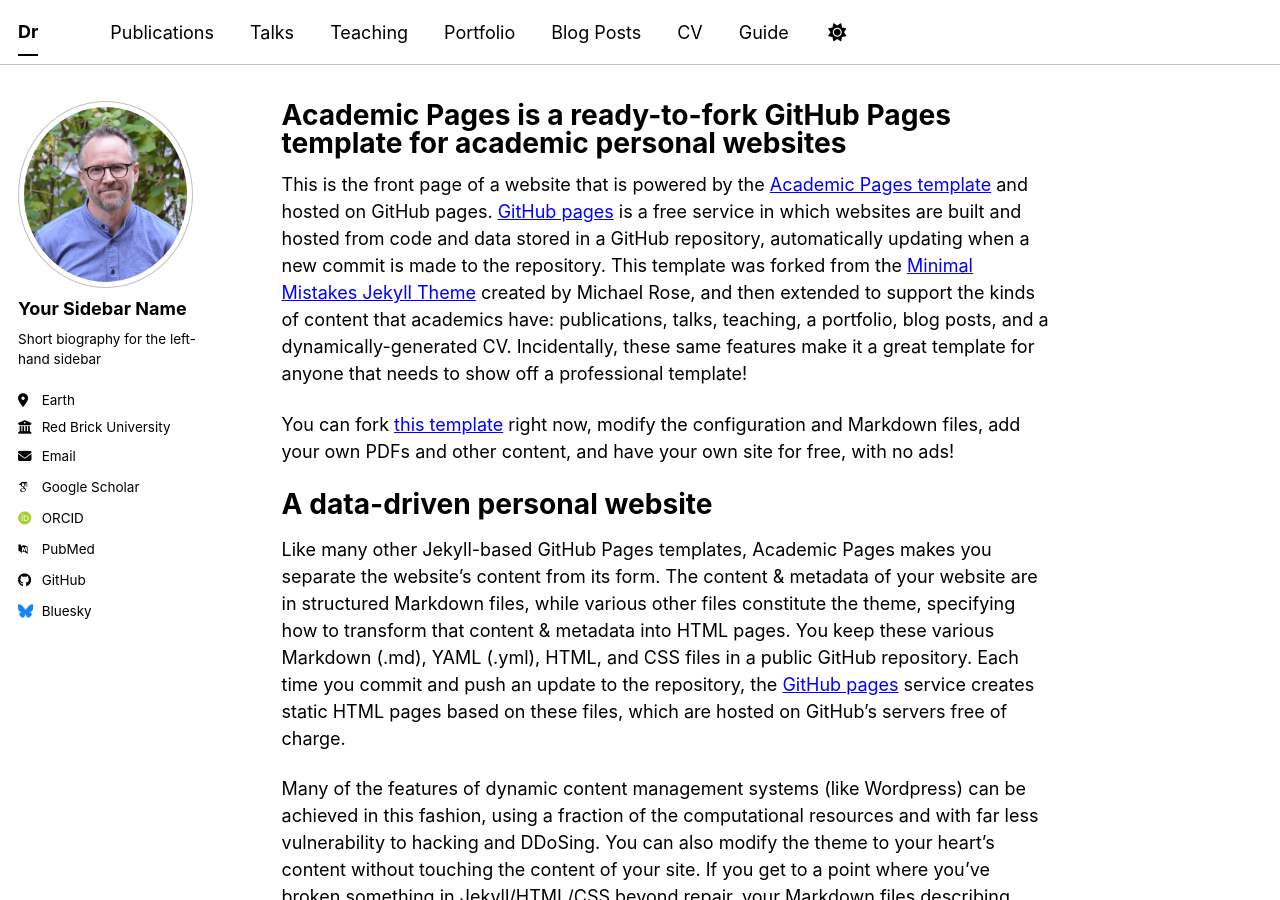
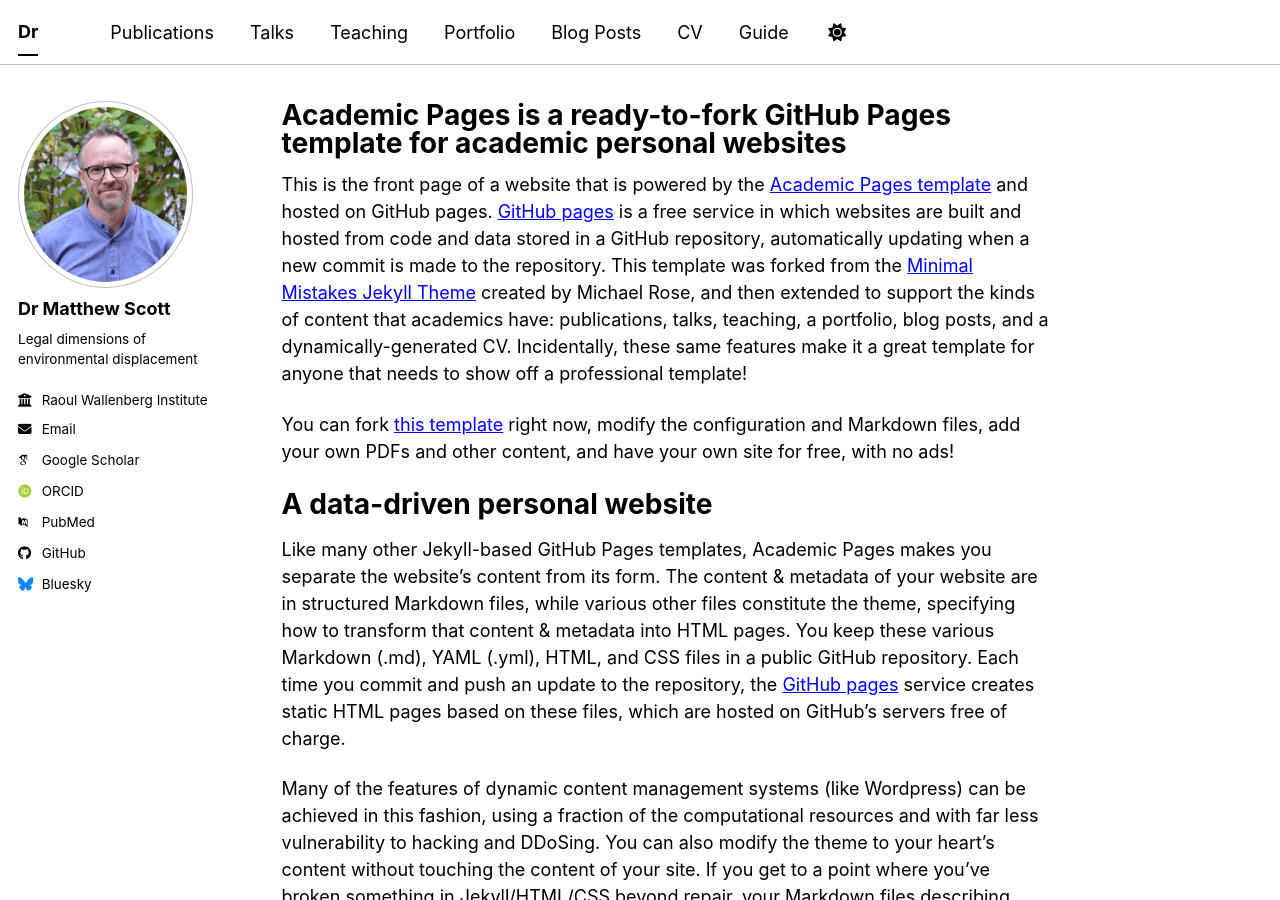
Before and after one commit to MatthewScott111/MatthewScott111.github.io, a Jekyll site: the page built from _pages/about.md, in a window 1280 px wide and 900 px high. Built offline with Jekyll 4.4.1, drawn with Linux system fonts in a browser that asks for light colours; some web fonts are replaced; a script bundle is joined from its source files by our own code; library files that are not in the unit come from our copies.

Commit message:
Update _config.yml

```diff
--- a/_config.yml
+++ b/_config.yml
@@ -24,13 +24,12 @@
 author:
   # Biographic information
   avatar           : "profile.png"
-  name             : "Your Sidebar Name"
+  name             : "Dr Matthew Scott"
   pronouns         : # example: "she/her"
-  bio              : "Short biography for the left-hand sidebar"
-  location         : "Earth"
-  employer         : "Red Brick University"
+  bio              : "Legal dimensions of environmental displacement"
+  employer         : "Raoul Wallenberg Institute"
   uri              : # URL
-  email            : "none@example.org"
+  email            : "matthew.scott@rwi.lu.se"
 
   # Academic websites
   academia         : # URL
```
